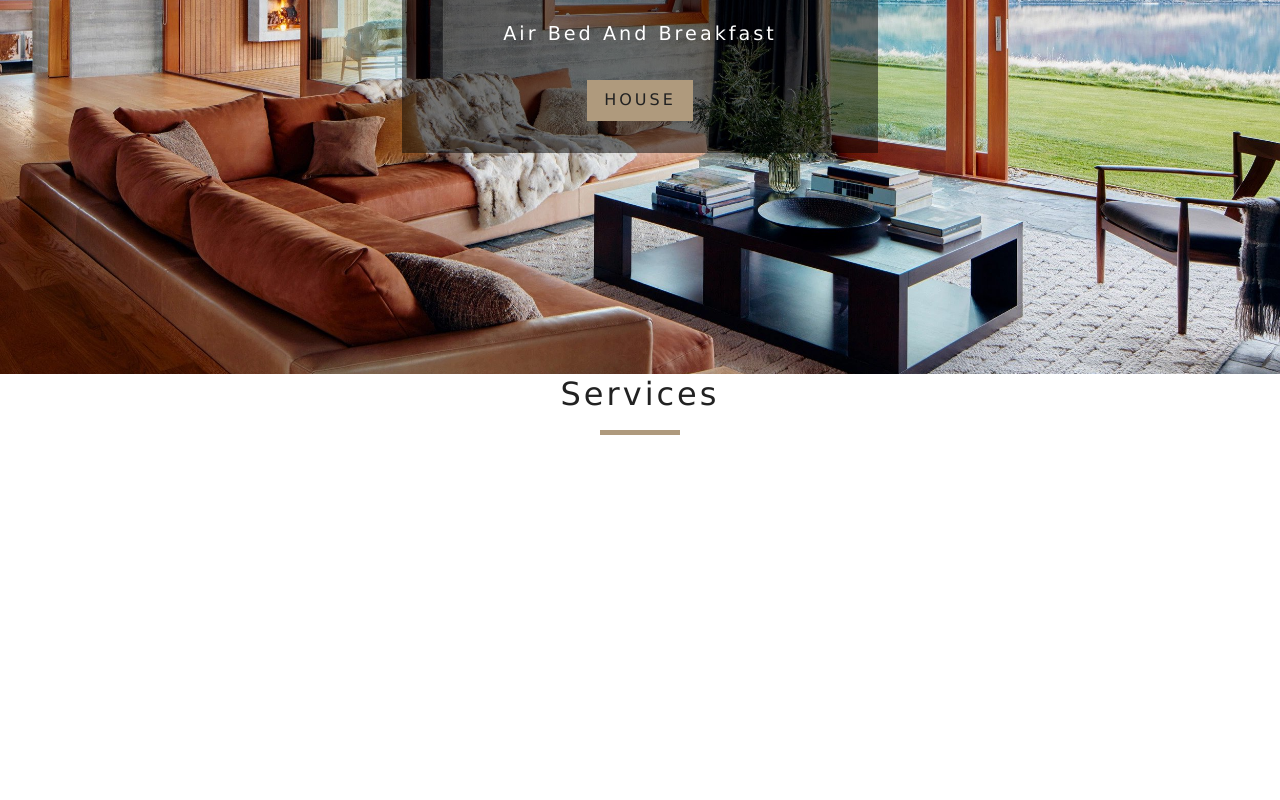
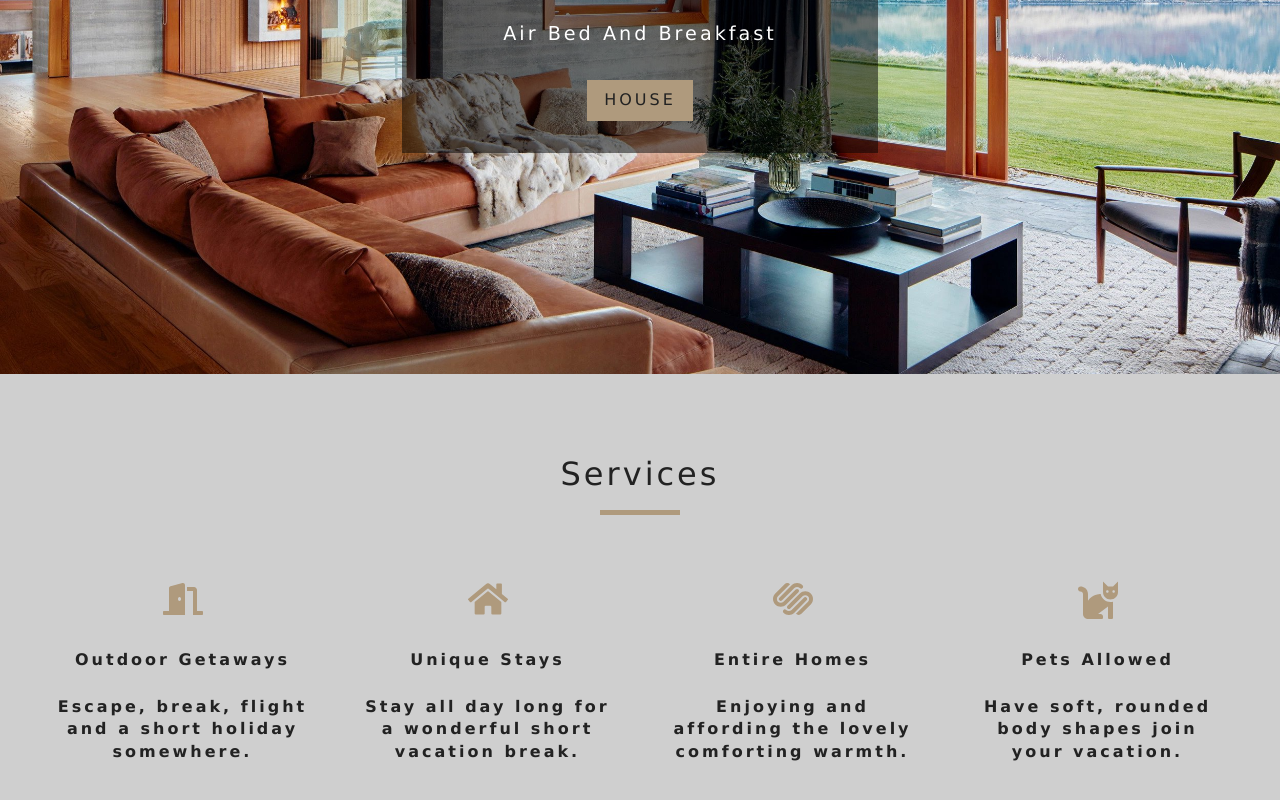
Before and after one commit to Iconic-React-Lover/React-Hotel, a React (Create React App) app: page / in a window 1280 px wide. Shown: the part 426-1226 px from the top of the page. Before the commit the page ends 925 px from the top, so only its background shows below. Built offline with nearby package versions, Linux system fonts and the light colour scheme.

Commit message:
Add Services details

```diff
--- a/src/App.js
+++ b/src/App.js
@@ -17,7 +17,6 @@ import SignIn from "./pages/SignIn";
 import SignUp from "./pages/SignUp";
 import Basic from "./pages/Basic";
 import Navbar from "./components/Navbar";
-import Service from "./components/Services";
 import Error from "./pages/Error";
 
 export default function App() {
--- a/src/components/Banner.js
+++ b/src/components/Banner.js
@@ -1,10 +1,10 @@
 import React from 'react'
 
-export default function Banner({children,title,subtitle}) {
+export default function Banner({ children, title, subtitle }) {
     return (
         <div className="banner">
             <h1>{title}</h1>
-            <div/>
+            <div />
             <p>{subtitle}</p>
             {children}
         </div>
--- a/src/components/Services.js
+++ b/src/components/Services.js
@@ -1,12 +1,49 @@
 import React, { Component } from 'react'
+import { FaCat, FaDoorOpen, FaHome, FaSquarespace } from 'react-icons/fa';
 import Title from "./Title";
 
 export default class Services extends Component {
+    state = {
+        services: [
+            {
+                icon: <FaDoorOpen />,
+                title: "Outdoor Getaways",
+                info: 'Escape, break, flight and a short holiday somewhere.'
+            },
+            {
+                icon: <FaHome />,
+                title: "Unique Stays",
+                info: 'Stay all day long for a wonderful short vacation break.'
+            },
+            {
+                icon: <FaSquarespace />,
+                title: "Entire Homes",
+                info: 'Enjoying and affording the lovely comforting warmth.'
+            },
+            {
+                icon: <FaCat />,
+                title: "Pets Allowed",
+                info: 'Have soft, rounded body shapes join your vacation.'
+            }
+        ]
+    };
+
     render() {
         return (
-            <div>
+            <section className="services">
                 <Title title="services" />
-            </div>
+                <div className="services-center">
+                    {this.state.services.map((item, index) => {
+                        return  (
+                        <article key={index} className="service">
+                            <span>{item.icon}</span>
+                            <h6>{item.title}</h6>
+                            <h6>{item.info}</h6>
+                        </article>
+                        );
+                        })}
+                </div>
+                </section>
         )
-    }
 }
+}
```
